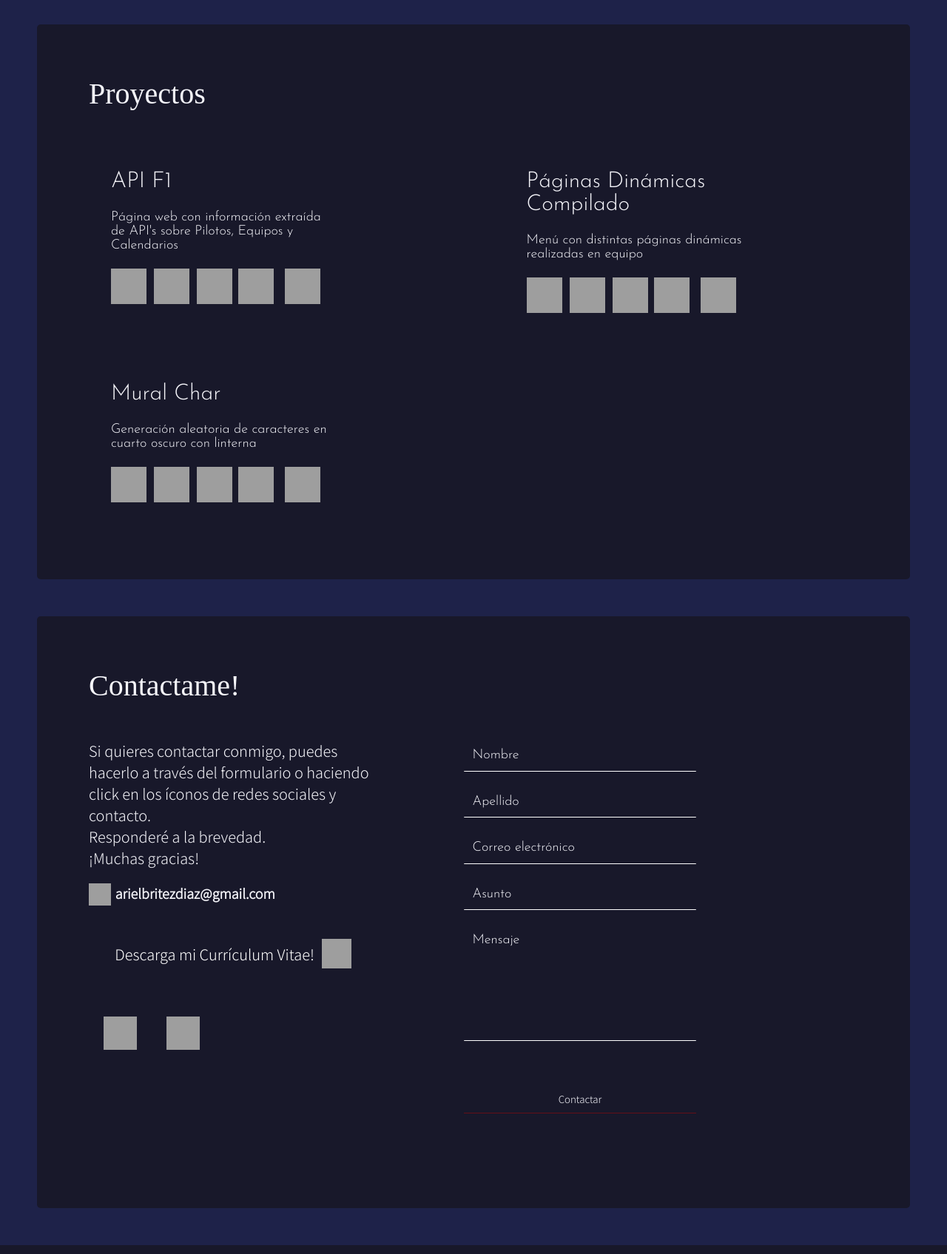
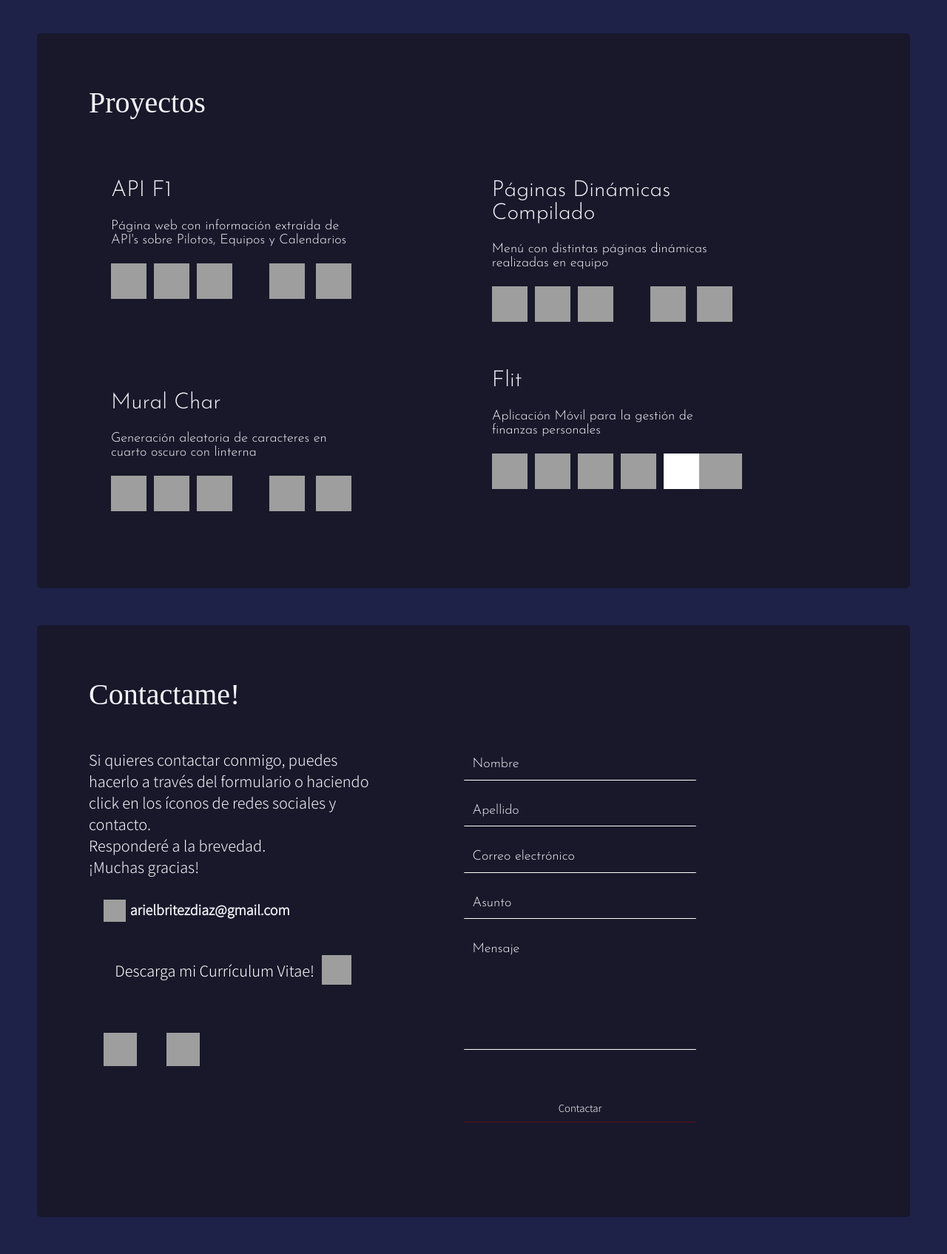
Before and after one commit to ArielBritezDiaz/ariel-diaz.github.io, a PHP site: page / in a window 1280 px wide; the page is wider, and only the part inside the window is pictured. Shown: the part 2467-4162 px from the top of that part at 74% size. Run offline with PHP 8.4, Linux system fonts and the light colour scheme; grey boxes are pictures that could not be loaded.

Commit message:
Corrección de errores y actualización general

```diff
--- a/src/public/index.php
+++ b/src/public/index.php
@@ -53,19 +53,19 @@
             <div class="navegacionNav">
                 <ul class="ulLinks">
                     <div class="inicioNavegacionDiv">
-                        <a href="#Presentacion" class="inicioNavegacionA">Inicio</a>
+                        <a href="#Presentacion" class="inicioNavegacionA scroll-link">Inicio</a>
                     </div>
                     <div class="inicioNavegacionDiv">
-                        <a href="#Sobre-Mi" class="sobreMiNavegacionA">Sobre Mí</a>
+                        <a href="#Sobre-Mi" class="sobreMiNavegacionA scroll-link">Sobre Mí</a>
                     </div>
                     <div class="inicioNavegacionDiv">
-                        <a href="#Tecnologias" class="tecnologiasNavegacionA">Tecnologías</a>
+                        <a href="#Tecnologias" class="tecnologiasNavegacionA scroll-link">Tecnologías</a>
                     </div>
                     <div class="inicioNavegacionDiv">
-                        <a href="#Proyectos" class="proyectosNavegacionA">Proyectos</a>
+                        <a href="#Proyectos" class="proyectosNavegacionA scroll-link">Proyectos</a>
                     </div>
                     <div class="inicioNavegacionDiv">
-                        <a href="#Contacto" class="contactoNavegacionA">Contacto</a>
+                        <a href="#Contacto" class="contactoNavegacionA scroll-link">Contacto</a>
                     </div>
                 </ul>
             </div>
@@ -75,9 +75,12 @@
         <div>
             <div class="divInformacion" id="informacion">
                 <p class="nombreInformacionP">Ariel Díaz</p>
-                <!--<p class="nombreInformacionP">, Backend Developer</p>-->
+                <p class="nombreInformacionP">, Backend Developer</p>
             </div>
-        </div>
+            <div class="arrowDown" id="arrowDown">
+    <img src="../assets/images/icons/arrowDown.svg" class="svg">
+</div>
+
     </main>
 
     <section id="Sobre-Mi" class="sobreMiSection">
@@ -146,7 +149,15 @@
                                     </div>
                                     <p class="nombreIconoTecnologia">Express</p>
                                 </a>
+                            </div>
 
+                            <div class="iconoTecnologiaDiv">
+                                <a href="https://reactnative.dev/" target="_blank" class="link">
+                                    <div class="iconoTecnologiaDivDiv">
+                                        <img src="../assets/images/icons/header_logo.svg" alt="ReactNative" class="icono">
+                                    </div>
+                                    <p class="nombreIconoTecnologia">React Native</p>
+                                </a>
                             </div>
 
                             <div class="iconoTecnologiaDiv">
@@ -156,8 +167,8 @@
                                     </div>
                                     <p class="nombreIconoTecnologia">PHP</p>
                                 </a>
+                            </div>
 
-                            </div>
                             <div class="iconoTecnologiaDiv">
                                 <a href="https://docs.oracle.com/en/java/" target="_blank" class="link">
                                     <div class="iconoTecnologiaDivDiv">
@@ -165,7 +176,6 @@
                                     </div>
                                     <p class="nombreIconoTecnologia">Java</p>
                                 </a>
-
                             </div>
                         </div>
                     </div>
@@ -267,8 +277,6 @@
                     </div>
                 </div>
             </div>
-            <!-- <img src="../images/icons/" >
-            <img src="../images/icons/" > -->
         </div>
     </section>
     <section id="Proyectos">
@@ -306,6 +314,7 @@
                             </div>
                         </div>
                     </div>
+
                     <div class="proyecto2Div proyectosDivHover">
                         <div id="nombreProyecto2">
                             <h2 class="nombreProyecto2">Páginas Dinámicas Compilado</h2>
@@ -363,6 +372,32 @@
                         </div>
                     </div>
 
+                    <div class="proyecto2Div proyectosDivHover">
+                        <div id="nombreProyecto2">
+                            <h2 class="nombreProyecto2">Flit</h2>
+                        </div>
+                        <div id="descripcionProyecto2">
+                            <p class="descripcionProyecto2">Aplicación Móvil para la gestión de finanzas personales</p>
+                        </div>
+                        <div class="tecnologiasUtilizadasYLinkWebProyectos">
+                            <div id="tecnologiasUtilizadasProyecto2" class="tecnologiasUtilizadasProyectos">
+                                <img src="../assets/images/icons/js.png" alt="JavaScript" class="tecnologiaUtilizadaImg">
+                                <img src="../assets/images/icons/header_logo.svg" alt="React Native" class="tecnologiaUtilizadaImg">
+                                <img src="../assets/images/icons/expo.svg" alt="Expo" class="tecnologiaUtilizadaImg">
+                                <img src="../assets/images/icons/nodejs.png" alt="NodeJs" class="tecnologiaUtilizadaImg">
+                                <img src="../assets/images/icons/express.svg" alt="Express" class="tecnologiaUtilizadaImg expressvg">
+                                <img src="../assets/images/icons/mysql-icon-512x503-n9f1krus.png" alt="MySQL" class="tecnologiaUtilizadaImg">
+                            </div>
+                            <div class="linksWebProyectos">
+                                <div id="linkCodigoGitHubProyecto2" class="linkPaginaWebProyecto">
+                                    <a href="https://github.com/ArielBritezDiaz/flit-application.git" alt="Flit" target="_blank">
+                                        <img src="../assets/images/icons/githubwhite.png" alt="https://github.com/ArielBritezDiaz/flit-application.git">
+                                    </a>
+                                </div>
+                            </div>
+                        </div>
+                    </div>
+
                 </div>
             </div>
         </div>
@@ -403,21 +438,18 @@
                         <div class="unionFormIconosContacto">
                             <div class="iconosContactoDiv">
                                 <div class="iconosContactoDivDiv">
-                                    <a href="https://www.linkedin.com/in/ariel-britez-diaz-5b89bb260/" target="_blank" alt="LinkedIn" class="link">
+                                    <a href="https://www.linkedin.com/in/ariel-britez-diaz-5b89bb260/" target="_blank" alt="LinkedIn" class="link linkLink">
                                         <div class="iconosContactoDivDivDiv s">
                                                 <img src="../assets/images/icons/linkedin-icon-18-256.png" alt="Contacto LinkedIn" class="iconoContactoImg">
                                         </div>
                                     </a>
 
-                                    <a href="https://github.com/ArielBritezDiaz" target="_blank" alt="GitHub" class="link">
+                                    <a href="https://github.com/ArielBritezDiaz" target="_blank" alt="GitHub" class="link linkLink">
                                         <div class="iconosContactoDivDivDiv s">
                                                 <img src="../assets/images/icons/githubwhite.png" alt="Contacto GitHub" class="iconoContactoImg">
                                         </div>
                                     </a>
-
-
                                 </div>
-                                <!-- <img src="" alt=""> -->
                             </div>
                         </div>
                     </div>
--- a/src/public/process.php
+++ b/src/public/process.php
@@ -7,12 +7,12 @@
     header("Content-Type: application/download");
     header("Content-Description: File Transfer");
     header("Content-Length: " . filesize($file));
-    flush(); // this doesn't really matter.
+    flush();
     $fp = fopen($file, "r");
     while (!feof($fp))
     {
         echo fread($fp, 65536);
-        flush(); // this is essential for large downloads
+        flush();
     }
     fclose($fp);
 ?>
--- a/src/public/style.css
+++ b/src/public/style.css
@@ -36,6 +36,19 @@ textarea {
 .link {
     text-decoration: none;
     color: #fff;
+}
+
+.linkLink {
+    width: 50%;
+    height: 100%;
+    transition: all 140ms ease-in-out 100ms;
+}
+
+.linkLink:hover {
+    cursor: pointer;
+    transform: scale(1.1);
+    background-color: #252547;
+    border-radius: 0.3125em;
 }
 
 /* Nav */
@@ -93,7 +106,7 @@ textarea {
     align-items: center;
     justify-content: center;
     width: 100%;
-    height: 100vh;
+    height: 93vh;
 }
 
 .nombreInformacionP {
@@ -170,22 +183,15 @@ textarea {
     margin-top: 4.375em;
 }
 
-.divHerramientas,  .divLenguajes, .divBaseDeDatos {
-    /*border: 1px solid #4da31b;*/
-
-}
-
 .herramientasP, .lenguajesP, .baseDeDatosP {
     display: block;
     font-size: 1.875em;
     font-family: 'Josefin Sans', sans-serif;
-    /*border: 1px solid #fff;*/
 }
 
 .herramientasInfo, .lenguajesInfo, .baseDeDatosInfo {
     display: flex;
     align-items: center;
-    /*border: 1px solid #fff;*/
     margin-top: 2.5em;
     font-family: 'Josefin Sans', sans-serif;
 }
@@ -193,7 +199,6 @@ textarea {
 .iconoTecnologiaDiv {
     height: 12.5em;
     width: 12.5em;
-    /*border: 1px solid #fff;*/
     transition: all 140ms ease-in-out 100ms;
 }
 
@@ -209,7 +214,6 @@ textarea {
     justify-content: center;
     align-items: center;
     margin-top: 1.25em;
-    /*border: 1px solid #fff;*/
 }
 
 .nombreIconoTecnologia {
@@ -218,7 +222,6 @@ textarea {
     align-items: center;
     padding: 1.25em;
     font-family: 'Josefin Sans', sans-serif;
-    /*border: 1px solid #fff;*/
 }
 
 .icono {
@@ -239,18 +242,15 @@ textarea {
     margin: 3.125em;
     padding: 1.875em;
     border-radius: 0.3125em;
-    /*border: 1px solid #fff;*/
 }
 
 .divAllProyectos {
-    /*border: 1px solid #fff;*/
     padding: 2.5em;
 }
 
 .proyectos {
     display: flex;
     flex-wrap: wrap;
-    /*border: 1px solid #fff;*/
     margin-top: 3.125em;
     width: 90%;
 }
@@ -260,8 +260,7 @@ textarea {
 }
 
 .proyecto1Div, .proyecto2Div {
-    /*border: 1px solid #fff;*/
-    width: 40%;
+    width: 45%;
     border-radius: 0.3125em;
     padding: 1.875em;
     transition: all 200ms ease-in-out 100ms;
@@ -281,7 +280,6 @@ textarea {
 }
 
 .descripcionProyecto1, .descripcionProyecto2 {
-    /*border: 1px solid #fff;*/
     padding: 1.25em 1.25em 1.25em 0;
     font-size: 1.125em;
     font-family: 'Josefin Sans', sans-serif;
@@ -289,13 +287,11 @@ textarea {
 
 .tecnologiasUtilizadasProyectos {
     width: 50%;
-    /*border: 1px solid #ffffff;*/
     display: flex;
     justify-content: start;
 }
 
 .linksWebProyectos {
-    /*border: 1px solid #fff;*/
     width: 40%;
     display: flex;
     justify-content: end;
@@ -311,7 +307,6 @@ textarea {
 }
 
 .tecnologiasUtilizadasYLinkWebProyectos {
-    /*border: 1px solid khaki;*/
     display: flex;
 }
 
@@ -350,11 +345,6 @@ textarea {
     justify-content: start;
     align-items: end;
     padding: 1.875em 1.875em 1.875em 0;
-    /* border: 1px solid #fff; */
-}
-
-.informacionDescripcionContactoDiv, .infoMyemailDiv, .formDiv, .unionFormIconosContacto {
-    /*border: 1px solid #fff;*/
 }
 
 .pInformacionSpan {
@@ -382,7 +372,6 @@ textarea {
 .infoMyemailDiv {
     width: 43.75em;
     height: max-content;
-    /*border: 1px solid #fff;*/
 }
 
 .pInformacionP {
@@ -396,10 +385,19 @@ textarea {
 }
 
 .myemail {
-    /*border: 1px solid #fff;*/
     display: flex;
     align-items: center;
-    padding: 1.25em 1.25em 1.25em 0;
+    padding: 1.25em;
+    transition: all 200ms ease-in-out 100ms;
+    border-radius: 0.625em;
+    margin-top: 10px;
+}
+
+.myemail:hover {
+    cursor: pointer;
+    background-color: rgba(1, 55, 65, 0.58);
+    border-radius: 0.3125em;
+    font-size: 1.050em;
 }
 
 .myemailP {
@@ -408,10 +406,6 @@ textarea {
     font-size: 1.125em;
     padding: 0 0 0 0.3125em;
     margin-bottom: auto;
-}
-
-.iconosContactoP, .iconosContactoDivDivDiv {
-    /*border: 1px solid #fff;¨*/
 }
 
 .cv {
@@ -425,7 +419,7 @@ textarea {
 }
 
 .cv:hover {
-    background-color: #01412494;
+    background-color: rgba(1, 65, 36, 0.58);
 }
 
 .cv:hover .cvP {
@@ -438,7 +432,6 @@ textarea {
 }
 
 .cvP {
-    /*border: 1px solid #fff;*/
     font-family: 'Noto Sans KR', sans-serif;
     font-size: 1.25em;
     transition: all 170ms ease-in-out 170ms;
@@ -463,12 +456,10 @@ textarea {
     height: 31.25em;
     justify-content: center;
     align-items: start;
-    /* border: 1px solid #fff; */
 }
 
 .sectionForm {
     padding: 0 0 1.25em 0;
-    /* border: 1px solid #000; */
 }
 
 .inputForm {
@@ -520,7 +511,31 @@ textarea {
     background-color: #881212a8;
     border-bottom: 1px solid #9c09090a;
 }
+.svg {
+    transform: rotate(270deg);
+}
 
-.contactoAllDiv, .h2ContactoDiv, .iconosContactoDiv{
-    /*border: 1px solid #fff;*/
+.arrowDown {
+    width: 100%;
+    height: 20%;
+    margin: 20px auto;
+    display: flex;
+    justify-content: center;
+    cursor: pointer;
 }
+
+#arrowDown.bounce-once {
+    animation: bounce 2.3s 2;
+}
+
+@keyframes bounce {
+    0%, 20%, 50%, 80%, 100% {
+        transform: translateY(0);
+    }
+    40% {
+        transform: translateY(-20px);
+    }
+    60% {
+        transform: translateY(-10px);
+    }
+}
```
Also changed, not shown: src/public/main.js (+47 -12 lines), src/assets/images/icons/arrowDown.svg (added), src/assets/images/icons/expo.svg (added), src/assets/images/icons/express.svg, src/assets/images/icons/header_logo.svg (added), src/assets/images/icons/reactNative.png (added).
